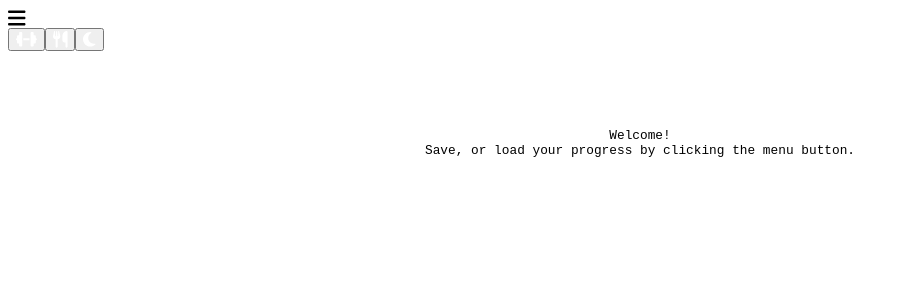
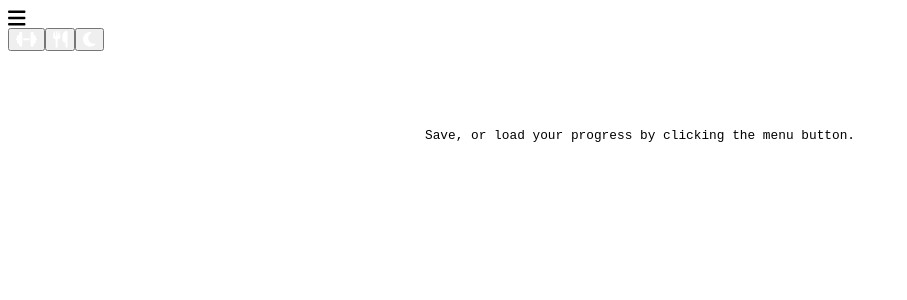
Before and after one commit to kian-m/template-web-ui, a Next.js app: page /home in a window 1280 px wide. Shown: the top 300 px of the page, without its empty margins (0-907 px from the left). Built offline with nearby package versions, Linux system fonts and the light colour scheme.

Commit message:
minor updates- node engine- streak

```diff
--- a/package.json
+++ b/package.json
@@ -60,5 +60,8 @@
     "jest": "^29.5.0",
     "jest-environment-jsdom": "^29.5.0",
     "prettier": "^3.0.3"
+  },
+  "engines": {
+    "node": ">=18.17.0"
   }
 }
--- a/src/pages/landing.tsx
+++ b/src/pages/landing.tsx
@@ -31,9 +31,7 @@ export default function Landing() {
 
   useEffect(() => {
     if (lastVisitDays == -1) {
-      setText(
-        'Welcome! \n Save, or load your progress by clicking the menu button.',
-      );
+      setText('Save, or load your progress by clicking the menu button.');
     } else {
       if (lastVisitDays == 1) {
         addToLocalStorage(
@@ -44,10 +42,10 @@ export default function Landing() {
       if (lastVisitDays > 1) {
         addToLocalStorage('visits', '1');
       }
-      if (lastVisitDays > 0) {
+      if (lastVisitDays > 1) {
         setText(
           getFromLocalStorage('visits')
-            ? ' Congratulations! \n' +
+            ? '- Congratulations - \n' +
                 getFromLocalStorage('visits') +
                 ' day streak!'
             : '',
```
